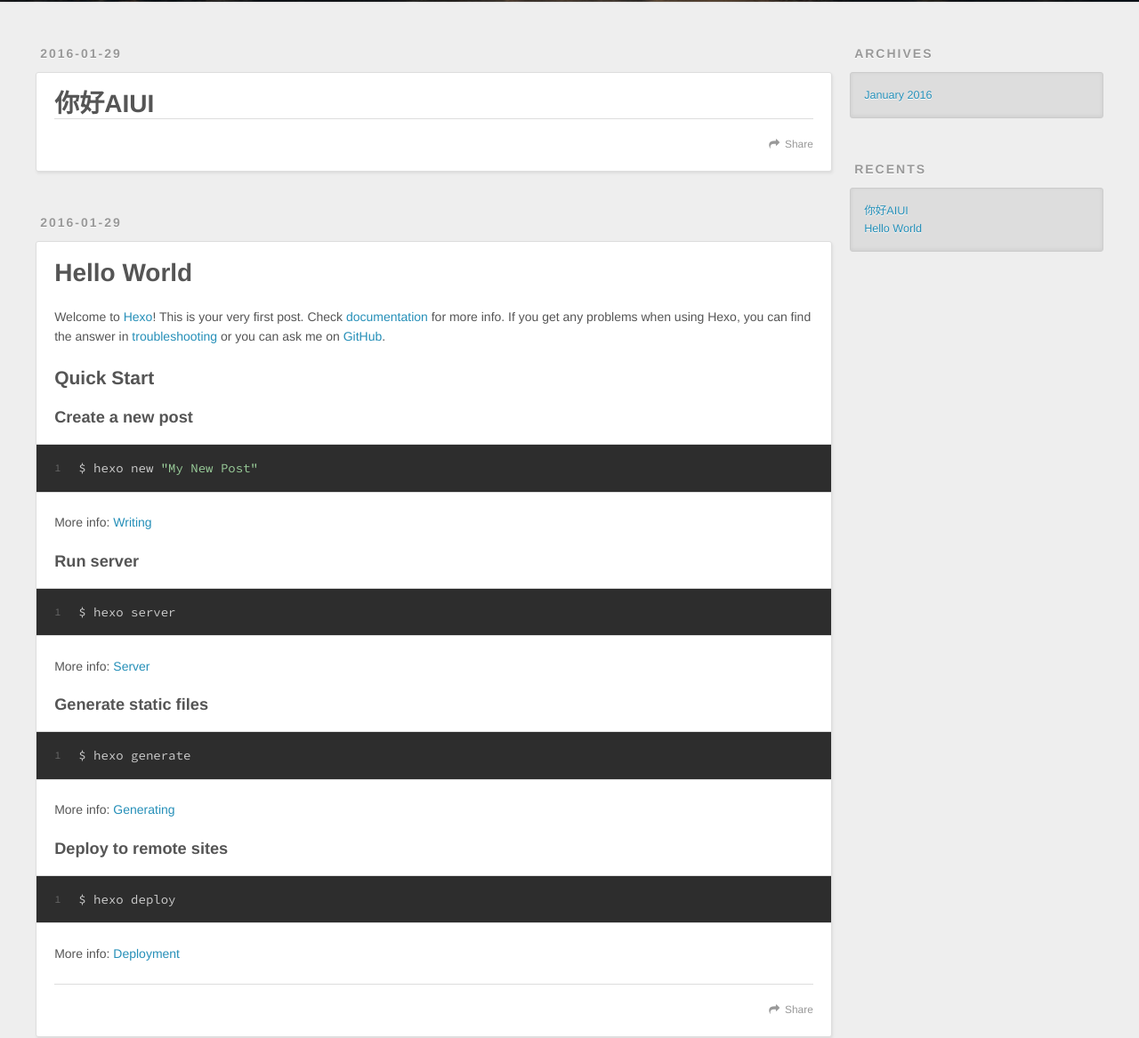
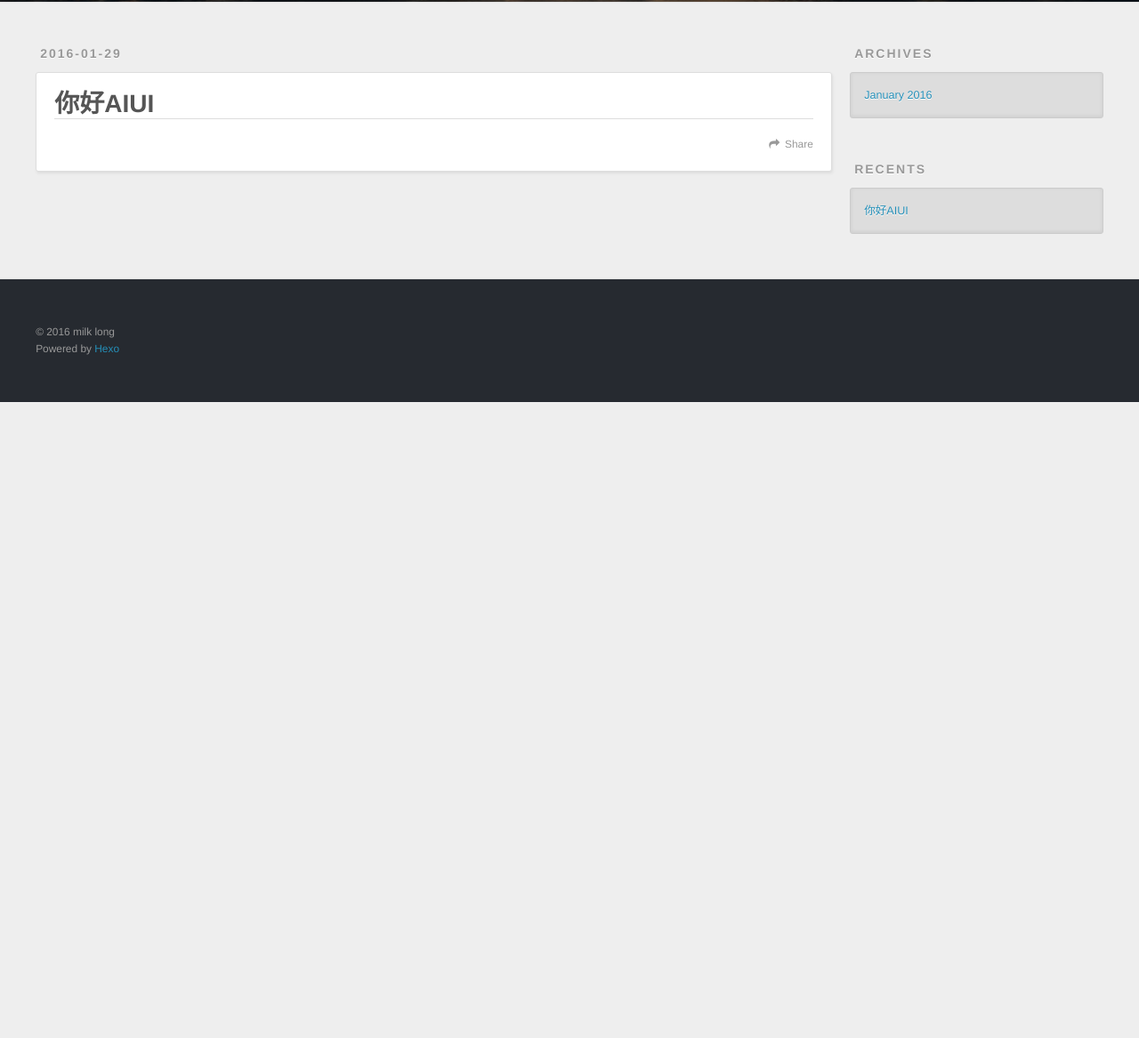
Before and after one commit to mklong/mklong.github.io, a plain HTML site: page index.html in a window 1280 px wide. Shown: the part 298-1465 px from the top of the page at 89% size. After the commit the page ends 800 px from the top, so only its background shows below. Drawn offline with nearby package versions, Linux system fonts and the light colour scheme.

Commit message:
rm hello world

```diff
--- a/index.html
+++ b/index.html
@@ -88,52 +88,7 @@
 
     </div>
     <footer class="article-footer">
-      <a data-url="http://mklong.info/2016/01/29/你好AIUI/" data-id="cijzinoer0001yfbqsfvpag9e" class="article-share-link">Share</a>
-
-
-    </footer>
-  </div>
-
-</article>
-
-
-
-    <article id="post-hello-world" class="article article-type-post" itemscope itemprop="blogPost">
-  <div class="article-meta">
-    <a href="/2016/01/29/hello-world/" class="article-date">
-  <time datetime="2016-01-29T02:21:54.000Z" itemprop="datePublished">2016-01-29</time>
-</a>
-
-  </div>
-  <div class="article-inner">
-
-
-      <header class="article-header">
-
-
-    <h1 itemprop="name">
-      <a class="article-title" href="/2016/01/29/hello-world/">Hello World</a>
-    </h1>
-
-
-      </header>
-
-    <div class="article-entry" itemprop="articleBody">
-
-        <p>Welcome to <a href="https://hexo.io/" target="_blank" rel="external">Hexo</a>! This is your very first post. Check <a href="https://hexo.io/docs/" target="_blank" rel="external">documentation</a> for more info. If you get any problems when using Hexo, you can find the answer in <a href="https://hexo.io/docs/troubleshooting.html" target="_blank" rel="external">troubleshooting</a> or you can ask me on <a href="https://github.com/hexojs/hexo/issues" target="_blank" rel="external">GitHub</a>.</p>
-<h2 id="Quick_Start"><a href="#Quick_Start" class="headerlink" title="Quick Start"></a>Quick Start</h2><h3 id="Create_a_new_post"><a href="#Create_a_new_post" class="headerlink" title="Create a new post"></a>Create a new post</h3><figure class="highlight bash"><table><tr><td class="gutter"><pre><span class="line">1</span><br></pre></td><td class="code"><pre><span class="line">$ hexo new <span class="string">"My New Post"</span></span><br></pre></td></tr></table></figure>
-<p>More info: <a href="https://hexo.io/docs/writing.html" target="_blank" rel="external">Writing</a></p>
-<h3 id="Run_server"><a href="#Run_server" class="headerlink" title="Run server"></a>Run server</h3><figure class="highlight bash"><table><tr><td class="gutter"><pre><span class="line">1</span><br></pre></td><td class="code"><pre><span class="line">$ hexo server</span><br></pre></td></tr></table></figure>
-<p>More info: <a href="https://hexo.io/docs/server.html" target="_blank" rel="external">Server</a></p>
-<h3 id="Generate_static_files"><a href="#Generate_static_files" class="headerlink" title="Generate static files"></a>Generate static files</h3><figure class="highlight bash"><table><tr><td class="gutter"><pre><span class="line">1</span><br></pre></td><td class="code"><pre><span class="line">$ hexo generate</span><br></pre></td></tr></table></figure>
-<p>More info: <a href="https://hexo.io/docs/generating.html" target="_blank" rel="external">Generating</a></p>
-<h3 id="Deploy_to_remote_sites"><a href="#Deploy_to_remote_sites" class="headerlink" title="Deploy to remote sites"></a>Deploy to remote sites</h3><figure class="highlight bash"><table><tr><td class="gutter"><pre><span class="line">1</span><br></pre></td><td class="code"><pre><span class="line">$ hexo deploy</span><br></pre></td></tr></table></figure>
-<p>More info: <a href="https://hexo.io/docs/deployment.html" target="_blank" rel="external">Deployment</a></p>
-
-
-    </div>
-    <footer class="article-footer">
-      <a data-url="http://mklong.info/2016/01/29/hello-world/" data-id="cijzinoeg0000yfbqoo4rl33u" class="article-share-link">Share</a>
+      <a data-url="http://mklong.info/2016/01/29/你好AIUI/" data-id="cijzok30200006pbqg6a1lhcl" class="article-share-link">Share</a>
 
 
     </footer>
@@ -176,10 +131,6 @@
             <a href="/2016/01/29/你好AIUI/">你好AIUI</a>
           </li>
 
-          <li>
-            <a href="/2016/01/29/hello-world/">Hello World</a>
-          </li>
-
       </ul>
     </div>
   </div>
```
Also changed, not shown: 2016/01/29/你好AIUI/index.html (+1 -15 lines), archives/2016/01/index.html (+0 -23 lines), archives/2016/index.html (+0 -23 lines), archives/index.html (+0 -23 lines).
